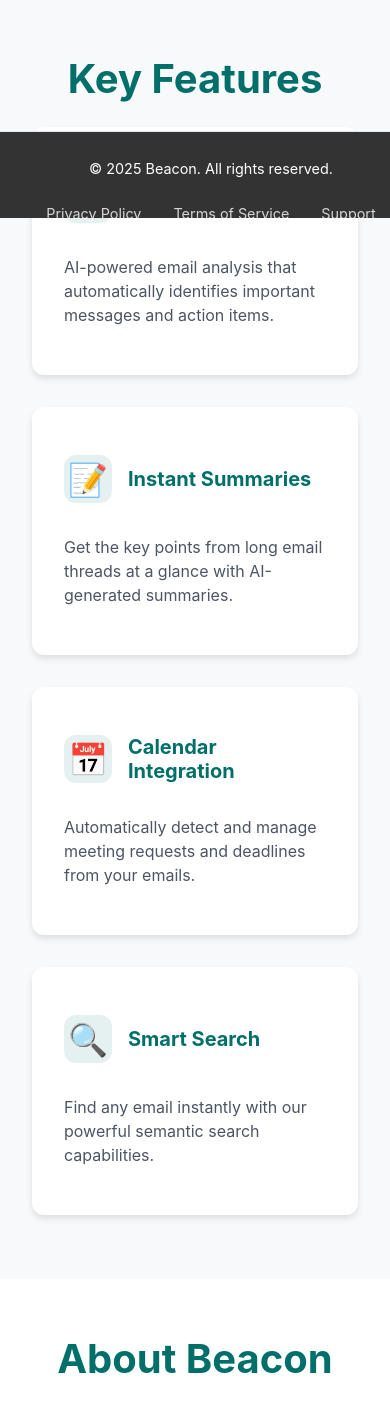
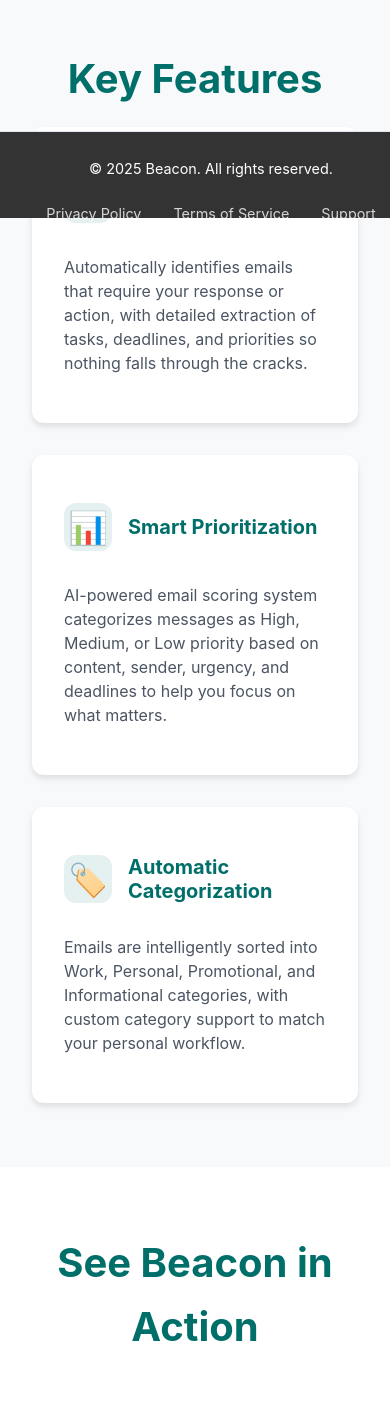
Before and after one commit to asergian/beacon, a Flask app: page /auth/ in a window 390 px wide. Shown: the part 626-2030 px from the top of the page. Run offline with Flask 3, Linux system fonts and the light colour scheme; parts of the project's set-up code (start-up, migrations or seed data) failed here and were passed over.

Commit message:
feature: updated home page features/kpis. Added app screenshots and home return link

```diff
--- a/app/static/css/login.css
+++ b/app/static/css/login.css
@@ -230,7 +230,7 @@ body {
     flex-direction: column;
     align-items: center;
     padding: 4rem 2rem;
-    background-color: white;
+    background-color: #f8f9fa;
 }
 
 .about-content {
--- a/app/templates/base.html
+++ b/app/templates/base.html
@@ -14,7 +14,9 @@
     <header>
         <div class="header-container">
             <div class="logo-container">
-                <img src="{{ url_for('static', filename='images/beacon-logo-hero.svg') }}" alt="Beacon" height="40">
+                <a href="{{ url_for('email.home') }}">
+                    <img src="{{ url_for('static', filename='images/beacon-logo-hero.svg') }}" alt="Beacon" height="40">
+                </a>
             </div>
             {% if session.get('user') %}
             <nav class="header-nav">
--- a/app/templates/login.html
+++ b/app/templates/login.html
@@ -17,6 +17,7 @@
             </div>
             <div class="nav-links">
                 <a href="#features">Features</a>
+                <a href="#screenshots">Screenshots</a>
                 <a href="#about">About</a>
                 <a href="{{ url_for('auth.oauth_login') }}" class="login-button">
                     <svg class="google-icon" width="18" height="18" viewBox="0 0 18 18">
@@ -67,31 +68,73 @@
         <div class="features-grid">
             <div class="feature-card">
                 <div class="feature-header">
+                    <div class="feature-icon">🔔</div>
+                    <h3>Action Item Detection</h3>
+                </div>
+                <p>Automatically identifies emails that require your response or action, with detailed extraction of tasks, deadlines, and priorities so nothing falls through the cracks.</p>
+            </div>
+            <div class="feature-card">
+                <div class="feature-header">
                     <div class="feature-icon">📊</div>
                     <h3>Smart Prioritization</h3>
                 </div>
-                <p>AI-powered email analysis that automatically identifies important messages and action items.</p>
+                <p>AI-powered email scoring system categorizes messages as High, Medium, or Low priority based on content, sender, urgency, and deadlines to help you focus on what matters.</p>
             </div>
             <div class="feature-card">
                 <div class="feature-header">
-                    <div class="feature-icon">📝</div>
-                    <h3>Instant Summaries</h3>
+                    <div class="feature-icon">🏷️</div>
+                    <h3>Automatic Categorization</h3>
                 </div>
-                <p>Get the key points from long email threads at a glance with AI-generated summaries.</p>
+                <p>Emails are intelligently sorted into Work, Personal, Promotional, and Informational categories, with custom category support to match your personal workflow.</p>
             </div>
-            <div class="feature-card">
-                <div class="feature-header">
-                    <div class="feature-icon">📅</div>
-                    <h3>Calendar Integration</h3>
+        </div>
+    </section>
+
+    <!-- Screenshots Section -->
+    <section id="screenshots" class="screenshots">
+        <h2>See Beacon in Action</h2>
+        <div class="screenshots-grid">
+            <div class="screenshot-card">
+                <img src="{{ url_for('static', filename='images/screenshots/dashboard.png') }}" alt="Beacon Dashboard" class="screenshot-img">
+                <div class="screenshot-caption">
+                    <h3>Smart Dashboard</h3>
+                    <p>Prioritized view of your inbox with emails automatically organized by importance and action requirements.</p>
                 </div>
-                <p>Automatically detect and manage meeting requests and deadlines from your emails.</p>
             </div>
-            <div class="feature-card">
-                <div class="feature-header">
-                    <div class="feature-icon">🔍</div>
-                    <h3>Smart Search</h3>
+            <div class="screenshot-card">
+                <img src="{{ url_for('static', filename='images/screenshots/email-analysis.png') }}" alt="Email Analysis" class="screenshot-img">
+                <div class="screenshot-caption">
+                    <h3>Email Analysis</h3>
+                    <p>See key action items, priority levels, and sentiment indicators for each email at a glance.</p>
                 </div>
-                <p>Find any email instantly with our powerful semantic search capabilities.</p>
+            </div>
+            <div class="screenshot-card">
+                <img src="{{ url_for('static', filename='images/screenshots/categories.png') }}" alt="Smart Categories" class="screenshot-img">
+                <div class="screenshot-caption">
+                    <h3>Smart Categories</h3>
+                    <p>Emails automatically sorted into Work, Personal, Promotional, and Informational categories for easier management.</p>
+                </div>
+            </div>
+            <div class="screenshot-card">
+                <img src="{{ url_for('static', filename='images/screenshots/response.png') }}" alt="Email Response" class="screenshot-img">
+                <div class="screenshot-caption">
+                    <h3>Email Response</h3>
+                    <p>Clean, focused interface for composing email replies without distractions or clutter.</p>
+                </div>
+            </div>
+            <div class="screenshot-card">
+                <img src="{{ url_for('static', filename='images/screenshots/custom-category.png') }}" alt="Custom Categories" class="screenshot-img">
+                <div class="screenshot-caption">
+                    <h3>Custom Categories</h3>
+                    <p>Define your own email categories with custom names and color-coding to organize emails your way.</p>
+                </div>
+            </div>
+            <div class="screenshot-card">
+                <img src="{{ url_for('static', filename='images/screenshots/settings.png') }}" alt="Customizable Settings" class="screenshot-img">
+                <div class="screenshot-caption">
+                    <h3>Personalized Settings</h3>
+                    <p>Configure priority thresholds, email fetch periods, summary lengths, and other preferences to tailor the experience.</p>
+                </div>
             </div>
         </div>
     </section>
@@ -100,19 +143,19 @@
     <section id="about" class="about">
         <div class="about-content">
             <h2>About Beacon</h2>
-            <p>Beacon was created with a simple mission: to help professionals take back control of their inbox. Our AI-powered email assistant transforms how you interact with your emails, making email management effortless and intelligent.</p>
+            <p>Beacon is an intelligent email assistant that transforms how you manage your inbox. Using cutting-edge AI technology, we help professionals take back control of their email by providing smart analysis, prioritization, and organization tools that save time and reduce stress.</p>
             <div class="about-stats">
                 <div class="stat">
-                    <h3>50%</h3>
-                    <p>Less Time Spent on Email</p>
+                    <h3>1.5s</h3>
+                    <p>Average Analysis Time<br/>Per Email</p>
                 </div>
                 <div class="stat">
-                    <h3>100%</h3>
-                    <p>Secure & Private</p>
+                    <h3>3x</h3>
+                    <p>Faster Email Review</p>
                 </div>
                 <div class="stat">
-                    <h3>24/7</h3>
-                    <p>Email Monitoring</p>
+                    <h3>90%</h3>
+                    <p>Reduced Email Overload</p>
                 </div>
             </div>
         </div>
@@ -332,6 +375,71 @@
             padding: 1rem;
         }
     }
+
+    /* Screenshots Section Styles */
+    .screenshots {
+        padding: 4rem 2rem;
+        background-color: white;
+    }
+
+    .screenshots h2 {
+        text-align: center;
+        color: #006F6A;
+        margin-bottom: 3rem;
+        margin-top: 0rem;
+        font-size: 2.5rem;
+    }
+
+    .screenshots-grid {
+        display: grid;
+        grid-template-columns: repeat(auto-fit, minmax(300px, 1fr));
+        gap: 2rem;
+        max-width: 1200px;
+        margin: 0 auto;
+    }
+
+    .screenshot-card {
+        background: white;
+        border-radius: 12px;
+        overflow: hidden;
+        box-shadow: 0 4px 6px rgba(0, 0, 0, 0.1);
+        transition: transform 0.3s ease;
+    }
+
+    .screenshot-card:hover {
+        transform: translateY(-5px);
+    }
+
+    .screenshot-img {
+        width: 100%;
+        height: 200px;
+        object-fit: cover;
+        object-position: top left;
+    }
+
+    .screenshot-caption {
+        padding: 1.5rem;
+    }
+
+    .screenshot-caption h3 {
+        color: #006F6A;
+        margin-bottom: 0.5rem;
+        font-size: 1.25rem;
+    }
+
+    .screenshot-caption p {
+        color: #4B5563;
+        margin: 0;
+        font-size: 0.95rem;
+        line-height: 1.5;
+    }
+
+    @media (max-width: 768px) {
+        .screenshots-grid {
+            grid-template-columns: 1fr;
+            padding: 0 1rem;
+        }
+    }
     </style>
 </body>
 </html>
```
